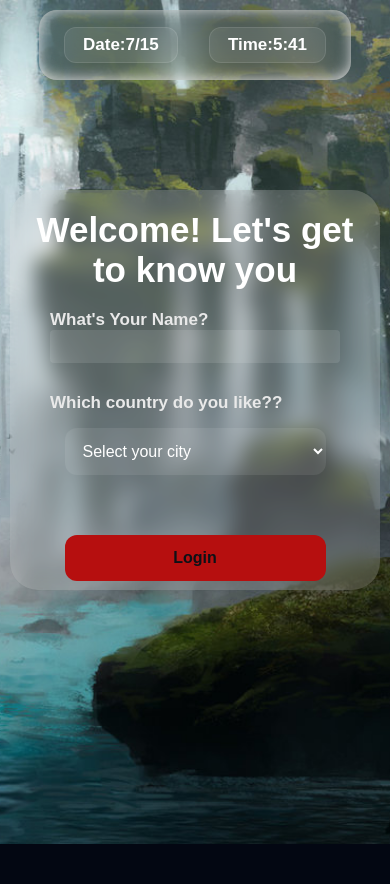
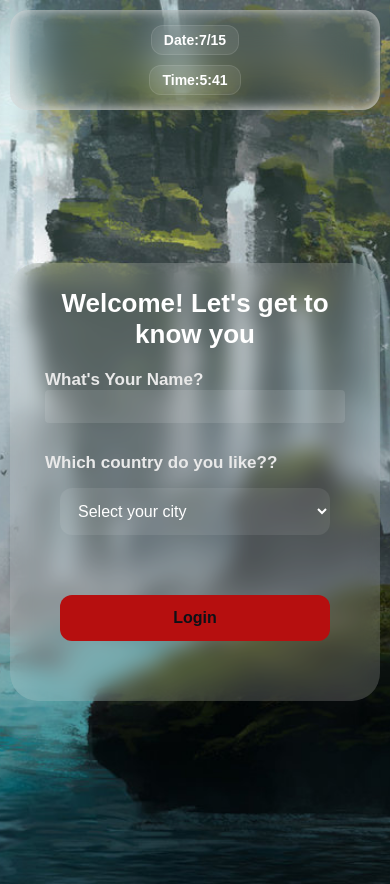
Before and after one commit to AREF-Esnaashari/Focus-Dashbord, a React (Vite) app: page / in a window 390 px wide. Before the commit the page ends 844 px from the top, so only its background shows below. Built offline with nearby package versions, Linux system fonts and the light colour scheme.

Commit message:
resProject

```diff
--- a/src/index.css
+++ b/src/index.css
@@ -51,7 +51,8 @@ body {
 
 .navbar {
     height: 70px;
-    min-width: 80%;
+    width: 90%;
+    max-width: 1200px;
     margin: 10px auto;
     padding: 0 25px;
     display: flex;
@@ -86,7 +87,7 @@ body {
 
 .countainer {
     width: 100%;
-    height: 600px;
+    min-height: calc(100vh - 120px);
     display: flex;
     justify-content: center;
     padding: 10px;
@@ -96,12 +97,14 @@ body {
 
 .Setup {
     display: flex;
-    width: 450px;
+    width: 100%;
+    max-width: 450px;
     justify-content: space-evenly;
-    height: 450px;
+    min-height: 450px;
+    height: auto;
     align-items: center;
     flex-direction: column;
-    padding: 20px;
+    padding: 30px 20px;
     border-radius: 28px;
     backdrop-filter: blur(10px);
     -webkit-backdrop-filter: blur(18px);
@@ -245,7 +248,8 @@ body {
     justify-content: space-between;
     align-items: center;
     width: 100%;
-    height: 200px;
+    height: auto;
+    min-height: 100px;
 }
 
 .formLogout>h1 {
@@ -255,31 +259,35 @@ body {
 
 .section1 {
     width: 100%;
-    height: 600px;
+    max-width: 1200px;
+    height: auto;
 }
 
 .col-1-section1 {
     width: 100%;
-    height: 500px;
+    height: auto;
     display: flex;
-    justify-content: space-evenly;
-    align-items: center;
+    justify-content: space-between;
+    align-items: stretch;
+    gap: 20px;
 }
 
 .aboutWeather {
-    width: 50%;
-    height: 400px;
+    width: 48%;
+    min-height: 400px;
+    height: auto;
     background: rgba(255, 255, 255, 0.06);
     border: 1px solid rgba(255, 255, 255, 0.1);
     border-radius: 16px;
     padding: 20px;
-    min-width: 250px;
+    min-width: 280px;
     box-shadow: 0 8px 32px 0 rgba(0, 0, 0, 0.2);
     color: #ffffff;
     position: relative;
     display: flex;
     justify-content: space-between;
-    gap: 10px;
+    flex-direction: column;
+    gap: 15px;
 }
 
 .iconList {
@@ -293,7 +301,7 @@ body {
     border-radius: 50%;
     user-select: none;
     z-index: 1000;
-    top: 3;
+    top: 3px;
 }
 
 .iconList:hover {
@@ -326,18 +334,20 @@ body {
 }
 
 .TodoCountainer {
-    width: 90%;
-    height: 350px;
+    width: 100%;
+    max-width: 450px;
+    height: 400px;
     display: flex;
     align-items: center;
     flex-direction: column;
     gap: 10px;
-    border-radius: 8px;
+    border-radius: 16px;
     background-color: #000000b4;
-    padding: 10px;
+    padding: 20px;
     transition: 0.3s ease;
     overflow-x: hidden;
-    overflow-y: scroll;
+    overflow-y: auto;
+    border: 1px solid rgba(255, 255, 255, 0.1);
 }
 
 .details-title {
@@ -378,34 +388,38 @@ body {
     padding: 10px;
     display: flex;
     gap: 10px;
+    width: 100%;
 }
 
 .inpTodo>input {
-    padding: 5px;
+    flex: 1;
+    padding: 8px;
     border-radius: 4px;
     outline: none;
     border: none;
     background-color: #d8d8d857;
+    color: white;
 }
 
 .inpTodo>button {
-    padding: 5px 10px;
+    padding: 5px 15px;
     border-radius: 4px;
     outline: none;
     border: none;
     background-color: #ececec57;
     color: white;
+    cursor: pointer;
 }
 
 .listTodo {
     width: 100%;
-    height: 300px;
+    height: auto;
     display: flex;
     align-items: center;
     flex-direction: column;
     border-top: 1px solid rgba(219, 219, 219, 0.445);
     margin-top: 10px;
-    padding: 10px;
+    padding: 10px 0;
 }
 
 .listTodo>ul {
@@ -419,11 +433,13 @@ body {
     display: flex;
     width: 100%;
     justify-content: space-between;
+    align-items: center;
     padding: 10px;
     color: white;
     border: 1px solid transparent;
     transition: 0.3s ease;
     border-radius: 8px;
+    background: rgba(255, 255, 255, 0.02);
 }
 
 .listTodo>ul>li:hover {
@@ -446,13 +462,16 @@ body {
 }
 
 .infoCity {
-    width: 20%;
-    height: 400px;
+    width: 25%;
+    height: auto;
+    min-height: 400px;
     backdrop-filter: blur(10px);
-    border-radius: 30px;
+    border-radius: 16px;
     -webkit-backdrop-filter: blur(18px);
-    padding: 10px;
+    padding: 20px;
     font-weight: bold;
+    border: 1px solid rgba(255, 255, 255, 0.1);
+    color: white;
 }
 
 .infoCityNight {
@@ -465,23 +484,17 @@ body {
     border-radius: 10px;
 }
 
-@media (width<=480px) {
-    .Setup {
-        width: 100%;
-        height: 400px;
-    }
-}
-
 .col-2-section1 {
     width: 100%;
-    margin-top: 50px;
-    padding: 20px 40px;
+    margin-top: 30px;
+    padding: 20px;
     display: flex;
     justify-content: space-between;
     align-items: center;
     border-radius: 0 0 24px 24px;
     flex-wrap: wrap;
     gap: 20px;
+    border-top: 1px solid rgba(255, 255, 255, 0.1);
 }
 
 .dashboard-logout-btn {
@@ -556,7 +569,51 @@ body {
     }
 }
 
+
+/* ==========================================
+   MEDIA QUERIES (RESPONSIVE)
+   ========================================== */
+
+@media (max-width: 1024px) {
+    .navbar {
+        width: 95%;
+    }
+    .col-1-section1 {
+        flex-wrap: wrap;
+        justify-content: center;
+    }
+    .aboutWeather {
+        width: 48%;
+    }
+    .infoCity {
+        width: 48%;
+    }
+    .TodoCountainer {
+        width: 100%;
+        max-width: none;
+        margin-top: 10px;
+    }
+}
+
 @media (max-width: 768px) {
+    .navbar {
+        padding: 0 15px;
+        flex-direction: column;
+        height: auto;
+        padding: 15px;
+        gap: 10px;
+    }
+    .col-1-section1 {
+        flex-direction: column;
+        align-items: center;
+    }
+    .aboutWeather,
+    .infoCity,
+    .TodoCountainer {
+        width: 100% !important;
+        height: auto;
+        min-height: 300px;
+    }
     .col-2-section1 {
         flex-direction: column-reverse;
         text-align: center;
@@ -564,3 +621,23 @@ body {
         border-radius: 0;
     }
 }
+
+@media (max-width: 480px) {
+    .Setup {
+        width: 100%;
+        height: auto;
+        min-height: 400px;
+        padding: 25px 15px;
+    }
+    .Setup>div>h1 {
+        font-size: 26px;
+    }
+    .temp-display {
+        font-size: 56px;
+    }
+    .countainerTime,
+    .countainerDate {
+        font-size: 14px;
+        padding: 6px 12px;
+    }
+}
```
